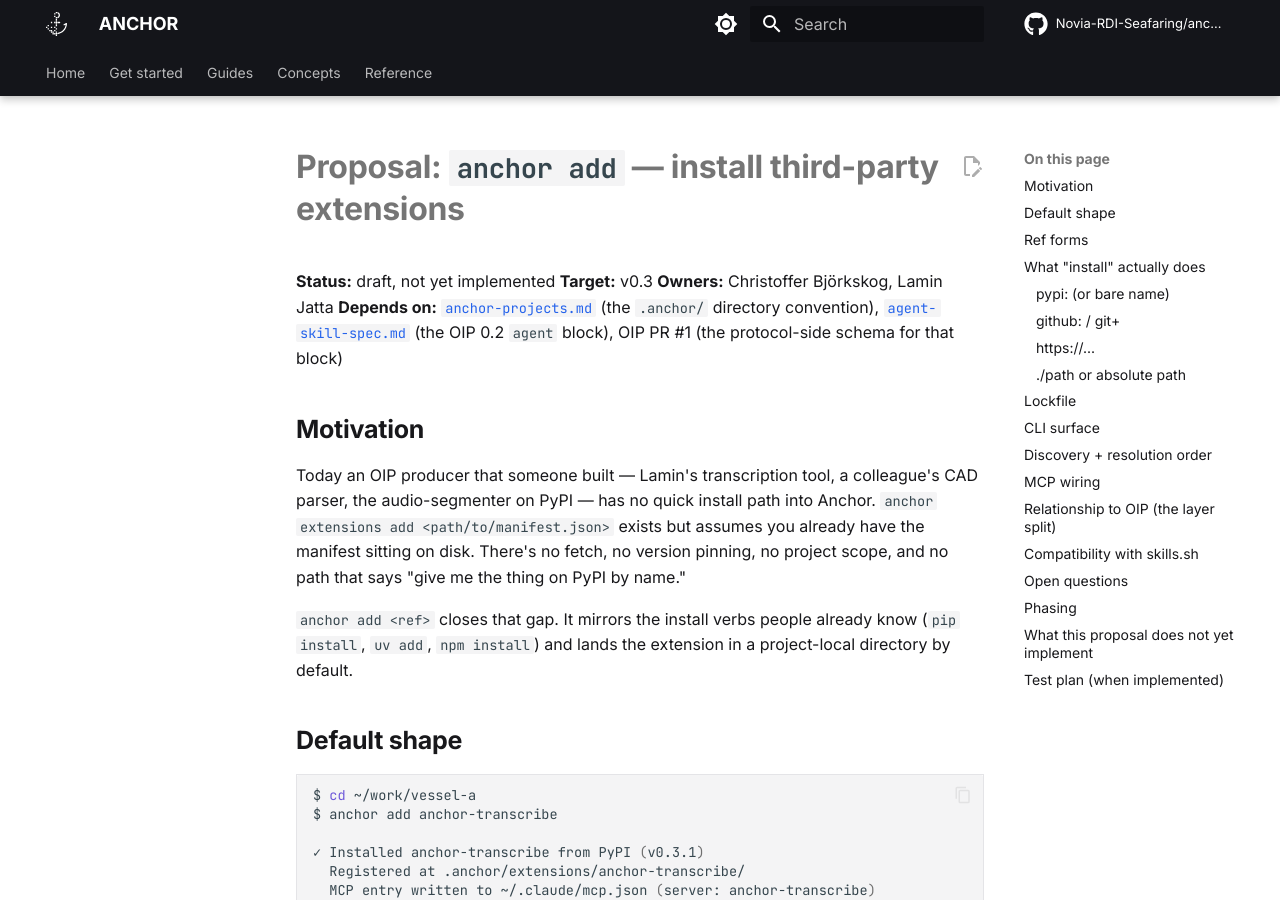
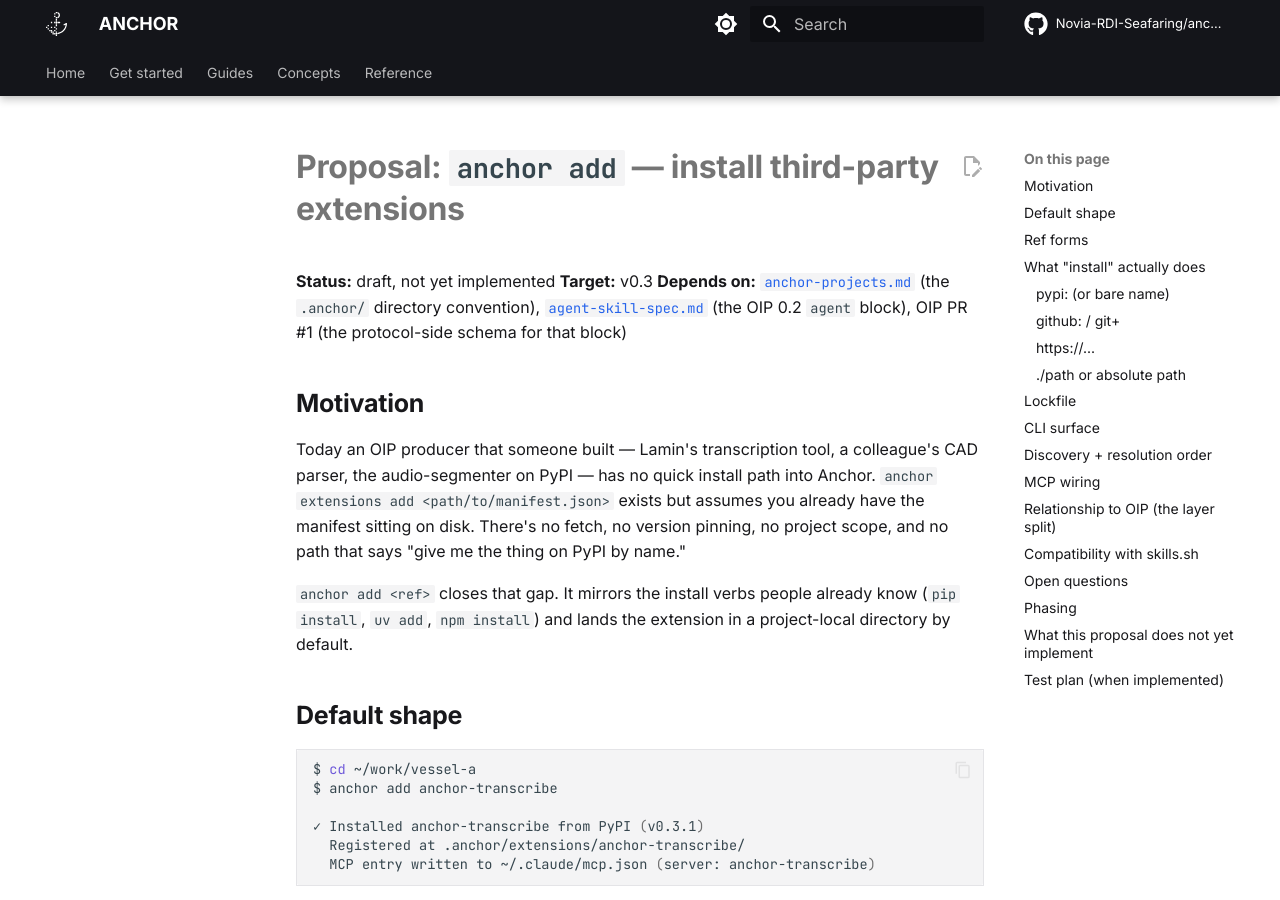
Before and after one commit to Novia-RDI-Seafaring/anchor, an MkDocs documentation site: the page built from docs/proposals/anchor-add.md, in a window 1280 px wide and 900 px high. Built offline with MkDocs 1.6.1 and Material for MkDocs 9.7.7, drawn with Linux system fonts in a browser that asks for light colours; comment, search, counter and statistics services are not loaded.

Commit message:
docs(proposals): drop authors frontmatter

```diff
--- a/docs/proposals/anchor-add.md
+++ b/docs/proposals/anchor-add.md
@@ -2,7 +2,6 @@
 
 **Status:** draft, not yet implemented
 **Target:** v0.3
-**Owners:** Christoffer Björkskog, Lamin Jatta
 **Depends on:** [`anchor-projects.md`](./anchor-projects.md) (the `.anchor/` directory
 convention), [`agent-skill-spec.md`](./agent-skill-spec.md) (the OIP 0.2
 `agent` block), OIP PR #1 (the protocol-side schema for that block)
```
